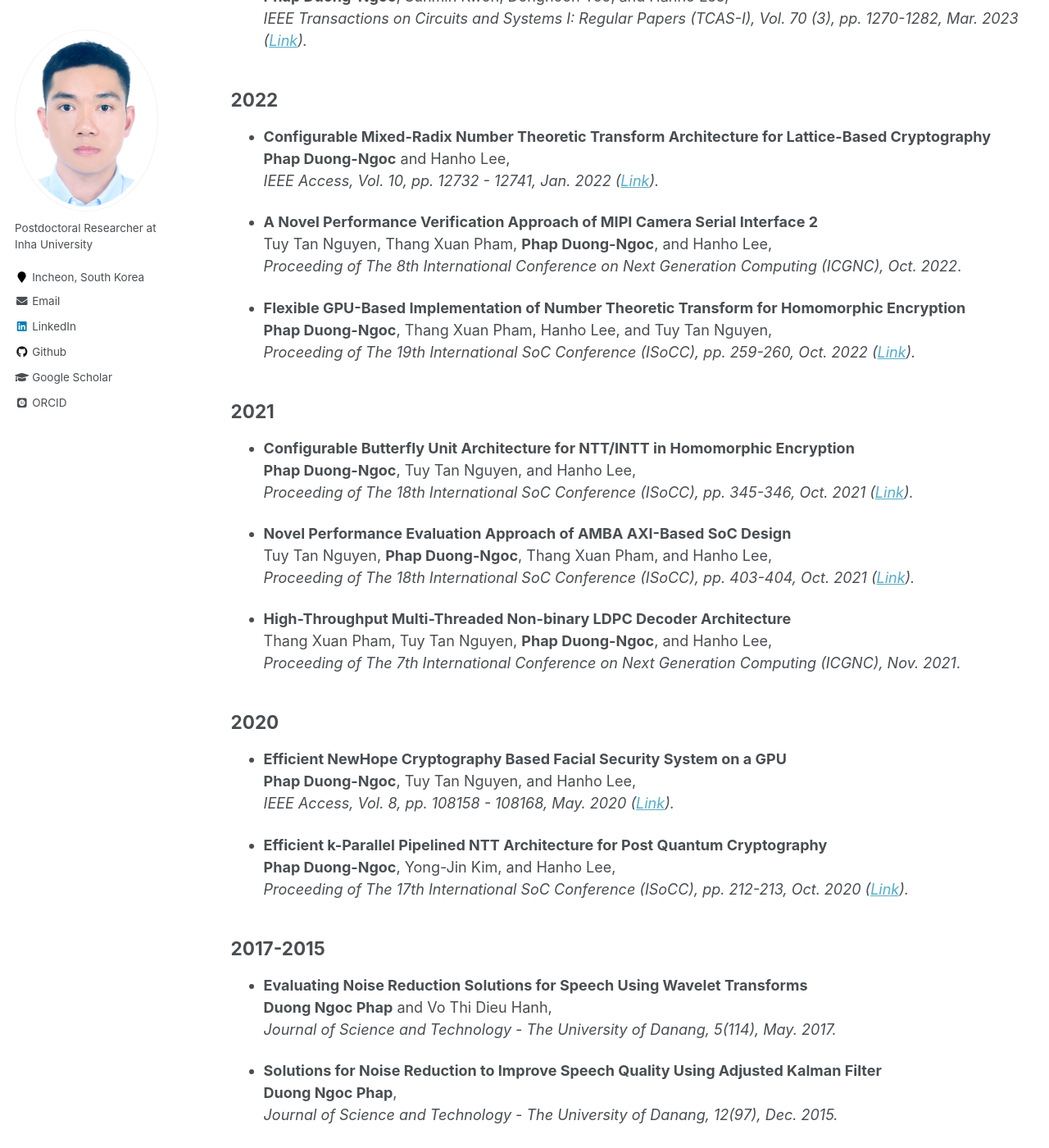
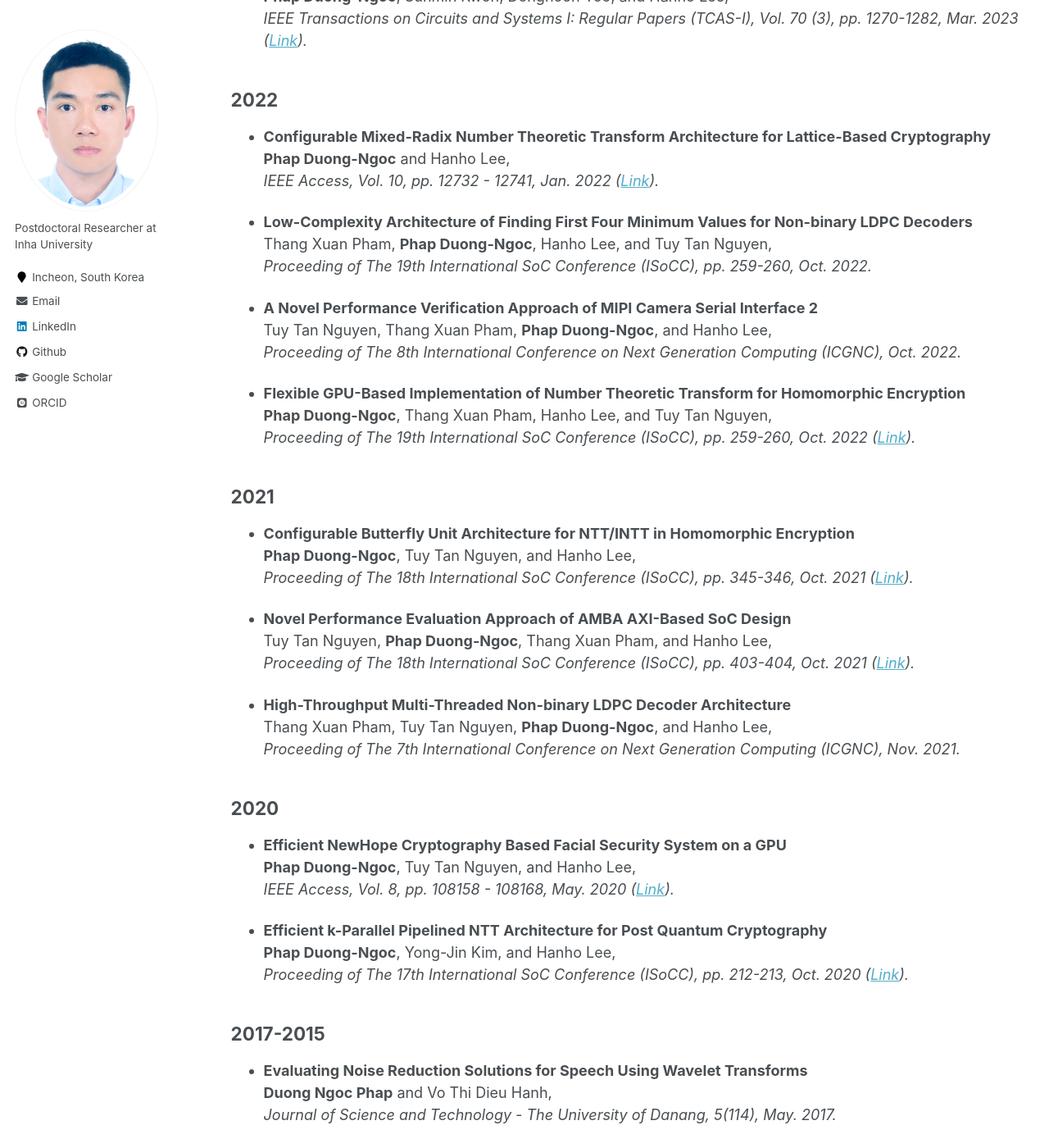
Before and after one commit to phapdn/phapdn.github.io, a Jekyll site: the page built from _pages/publications.md, in a window 1280 px wide and 1400 px high, scrolled down 562 px. Shown: the whole window at 82% size. Built offline with Jekyll 4.4.1, drawn with Linux system fonts in a browser that asks for light colours; some web fonts are replaced.

Commit message:
Update publications.md

```diff
--- a/_pages/publications.md
+++ b/_pages/publications.md
@@ -27,9 +27,13 @@ Publication names: Phap Duong-Ngoc; Phap Ngoc Duong; Duong Ngoc Phap
   **Phap Duong-Ngoc** and Hanho Lee,
   *IEEE Access, Vol. 10, pp. 12732 - 12741, Jan. 2022 (<a href="https://ieeexplore.ieee.org/document/9690849">Link</a>).*
 
+* **Low-Complexity Architecture of Finding First Four Minimum Values for Non-binary LDPC Decoders**
+  Thang Xuan Pham, **Phap Duong-Ngoc**, Hanho Lee, and Tuy Tan Nguyen,
+  *Proceeding of The 19th International SoC Conference (ISoCC), pp. 259-260, Oct. 2022.*
+
 * **A Novel Performance Verification Approach of MIPI Camera Serial Interface 2**
   Tuy Tan Nguyen, Thang Xuan Pham, **Phap Duong-Ngoc**, and Hanho Lee,
-  *Proceeding of The 8th International Conference on Next Generation Computing (ICGNC), Oct. 2022*.
+  *Proceeding of The 8th International Conference on Next Generation Computing (ICGNC), Oct. 2022.*
 
 * **Flexible GPU-Based Implementation of Number Theoretic Transform for Homomorphic Encryption**
   **Phap Duong-Ngoc**, Thang Xuan Pham, Hanho Lee, and Tuy Tan Nguyen,
@@ -47,7 +51,7 @@ Publication names: Phap Duong-Ngoc; Phap Ngoc Duong; Duong Ngoc Phap
 
 * **High-Throughput Multi-Threaded Non-binary LDPC Decoder Architecture**
   Thang Xuan Pham, Tuy Tan Nguyen, **Phap Duong-Ngoc**, and Hanho Lee,
-  *Proceeding of The 7th International Conference on Next Generation Computing (ICGNC), Nov. 2021*.
+  *Proceeding of The 7th International Conference on Next Generation Computing (ICGNC), Nov. 2021.*
 
 ## 2020
 
```
